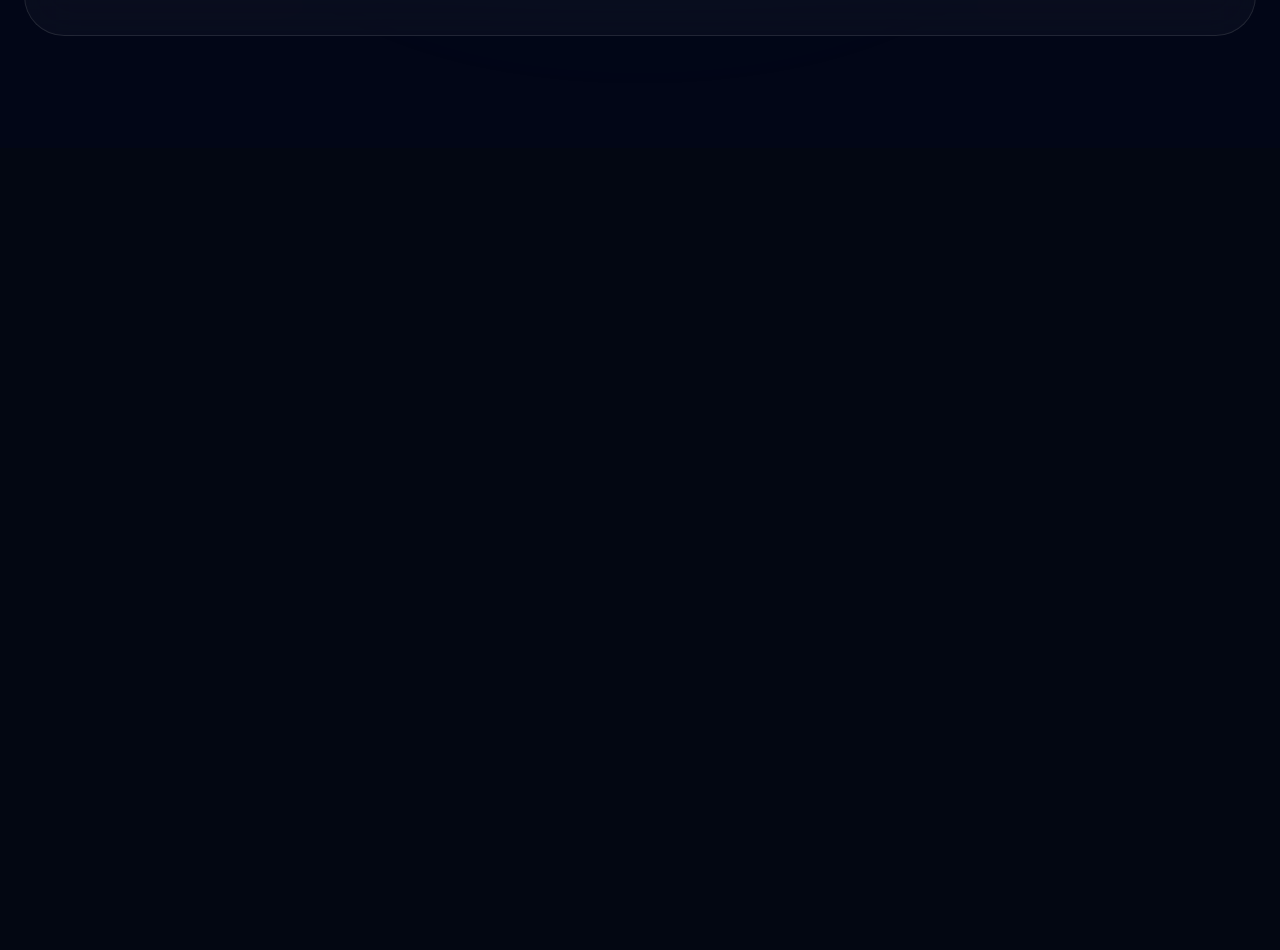
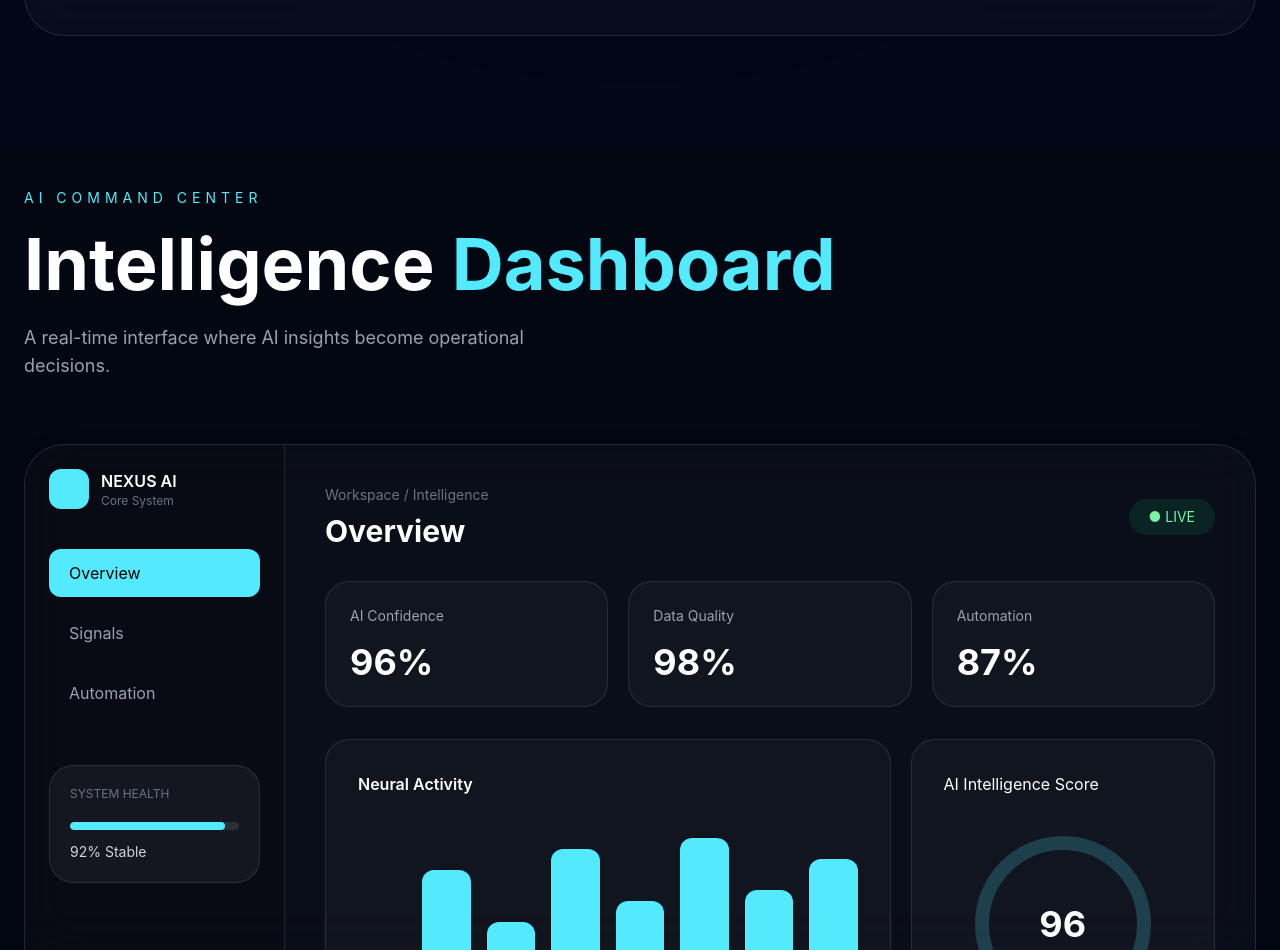
Before and after one commit to Tareq-dev/Xai-Intelligence, a Next.js app: page / in a window 1280 px wide. Shown: the part 1850-2800 px from the top of the page. Before the commit the page ends 1998 px from the top, so only its background shows below. Built offline with nearby package versions, Linux system fonts and the light colour scheme.

Commit message:
dashboard section created

```diff
--- a/src/app/page.js
+++ b/src/app/page.js
@@ -1,6 +1,7 @@
 "use client";
 
 import Navbar from "@/components/Navbar";
+import Dashboard from "@/components/ai/Dashboard";
 import Flow from "@/components/ai/Flow";
 import Hero from "@/components/ai/Hero";
 
@@ -11,6 +12,7 @@ export default function Page() {
       <Navbar />
       <Hero />
       <Flow />
+      <Dashboard />
     </main>
   );
 }
--- a/src/components/Navbar.jsx
+++ b/src/components/Navbar.jsx
@@ -31,7 +31,7 @@ export default function Navbar() {
             </div>
 
             <div>
-              <h1 className="font-bold text-xl">NEXUS</h1>
+              <h1 className="font-bold text-xl">Xai</h1>
 
               <p className="text-[10px] tracking-[4px] text-cyan-300">
                 INTELLIGENCE
--- /dev/null
+++ b/src/components/ai/Card.jsx
@@ -0,0 +1,11 @@
+function Card({ title, value }) {
+  return (
+    <div className="rounded-3xl border border-white/10 p-6 bg-white/[0.03] hover:border-cyan-300/40 transition">
+      <p className="text-gray-400 text-sm">{title}</p>
+
+      <h3 className="text-4xl font-bold mt-4">{value}</h3>
+    </div>
+  );
+}
+
+export default Card;
--- /dev/null
+++ b/src/components/ai/Dashboard.jsx
@@ -0,0 +1,198 @@
+"use client";
+
+import { useRef, useState } from "react";
+import { motion, AnimatePresence } from "framer-motion";
+import gsap from "gsap";
+import { ScrollTrigger } from "gsap/ScrollTrigger";
+import { useGSAP } from "@gsap/react";
+import Card from "./Card";
+
+gsap.registerPlugin(ScrollTrigger);
+
+const tabs = ["Overview", "Signals", "Automation"];
+
+const data = {
+  Overview: {
+    score: "96%",
+    title: "AI Confidence",
+    desc: "Prediction accuracy based on analyzed intelligence",
+  },
+
+  Signals: {
+    score: "12.8K",
+    title: "Processed Signals",
+    desc: "Events analyzed from multiple data sources",
+  },
+
+  Automation: {
+    score: "42",
+    title: "Active Workflows",
+    desc: "AI generated automation processes",
+  },
+};
+
+export default function Dashboard() {
+  const section = useRef();
+
+  const [active, setActive] = useState("Overview");
+
+  useGSAP(
+    () => {
+      gsap.from(".dashboard-shell", {
+        opacity: 0,
+        y: 80,
+        duration: 1,
+        ease: "power4.out",
+        scrollTrigger: {
+          trigger: section.current,
+          start: "top 50%",
+        },
+      });
+    },
+    {
+      scope: section,
+    },
+  );
+
+  return (
+    <section ref={section} className="relative bg-[#030712] px-6 py-10">
+      <div className="max-w-7xl mx-auto">
+        <div className="mb-16">
+          <p className="text-cyan-300 tracking-[5px] text-sm">
+            AI COMMAND CENTER
+          </p>
+
+          <h2 className="mt-5 text-5xl md:text-7xl font-bold">
+            Intelligence
+            <span className="text-cyan-300"> Dashboard</span>
+          </h2>
+
+          <p className="mt-6 text-gray-400 text-lg max-w-xl">
+            A real-time interface where AI insights become operational
+            decisions.
+          </p>
+        </div>
+        <div className="dashboard-shell grid lg:grid-cols-[260px_1fr] rounded-[40px] overflow-hidden border border-white/10 bg-white/[0.03] backdrop-blur-xl shadow-2xl">
+          <aside className="border-r border-white/10 p-6 bg-black/20">
+            <div className="flex items-center gap-3 mb-10">
+              <div className="w-10 h-10 rounded-xl bg-cyan-300" />
+
+              <div>
+                <h3 className="font-semibold">NEXUS AI</h3>
+
+                <p className="text-xs text-gray-500">Core System</p>
+              </div>
+            </div>
+
+            <nav className="space-y-3">
+              {tabs.map((tab) => (
+                <button
+                  key={tab}
+                  onClick={() => setActive(tab)}
+                  className={`w-full text-left px-5 py-3 rounded-xl transition ${
+                    active === tab
+                      ? "bg-cyan-300 text-black"
+                      : "text-gray-400 hover:bg-white/5"
+                  }`}
+                >
+                  {tab}
+                </button>
+              ))}
+            </nav>
+
+            <div className="mt-12 rounded-3xl border border-white/10 p-5 bg-white/5">
+              <p className="text-xs text-gray-500">SYSTEM HEALTH</p>
+
+              <div className="mt-5 h-2 bg-white/10 rounded-full overflow-hidden">
+                <div className="h-full w-[92%] bg-cyan-300 rounded-full" />
+              </div>
+
+              <p className="mt-3 text-sm text-gray-300">92% Stable</p>
+            </div>
+          </aside>
+
+          <main className="p-6 md:p-10">
+            <div className="flex justify-between items-center mb-8">
+              <div>
+                <p className="text-gray-500 text-sm">
+                  Workspace / Intelligence
+                </p>
+
+                <h3 className="text-3xl font-bold mt-2">{active}</h3>
+              </div>
+
+              <div className="px-5 py-2 rounded-full bg-green-400/10 text-green-300 text-sm">
+                ● LIVE
+              </div>
+            </div>
+
+            <AnimatePresence mode="wait">
+              <motion.div
+                key={active}
+                initial={{
+                  opacity: 0,
+                  y: 30,
+                }}
+                animate={{
+                  opacity: 1,
+                  y: 0,
+                }}
+                exit={{
+                  opacity: 0,
+                  y: -30,
+                }}
+                transition={{
+                  duration: 0.4,
+                }}
+              >
+                <div className="grid md:grid-cols-3 gap-5">
+                  <Card title={data[active].title} value={data[active].score} />
+
+                  <Card title="Data Quality" value="98%" />
+
+                  <Card title="Automation" value="87%" />
+                </div>
+
+                <div className="mt-8 grid lg:grid-cols-[1.3fr_.7fr] gap-5">
+                  <div className="rounded-3xl border border-white/10 p-8 bg-white/3">
+                    <h4 className="font-semibold mb-8">Neural Activity</h4>
+
+                    <div className="flex items-end gap-4 h-52">
+                      {[40, 80, 55, 90, 65, 95, 70, 85].map((h, i) => (
+                        <motion.div
+                          key={i}
+                          initial={{
+                            height: 0,
+                          }}
+                          animate={{
+                            height: `${h}%`,
+                          }}
+                          transition={{
+                            delay: i * 0.05,
+                          }}
+                          className="flex-1 rounded-t-xl bg-cyan-300"
+                        />
+                      ))}
+                    </div>
+                  </div>
+
+                  <div className="rounded-3xl border border-white/10 p-8 bg-white/[0.03]">
+                    <h4>AI Intelligence Score</h4>
+
+                    <div className="relative w-44 h-44 mx-auto mt-10 rounded-full border-[14px] border-cyan-300/20 flex items-center justify-center">
+                      <span className="text-4xl font-bold">96</span>
+                    </div>
+
+                    <p className="text-center mt-5 text-gray-400">
+                      Confidence Level
+                    </p>
+                  </div>
+                </div>
+              </motion.div>
+            </AnimatePresence>
+          </main>
+        </div>
+      </div>
+    </section>
+  );
+}
```
